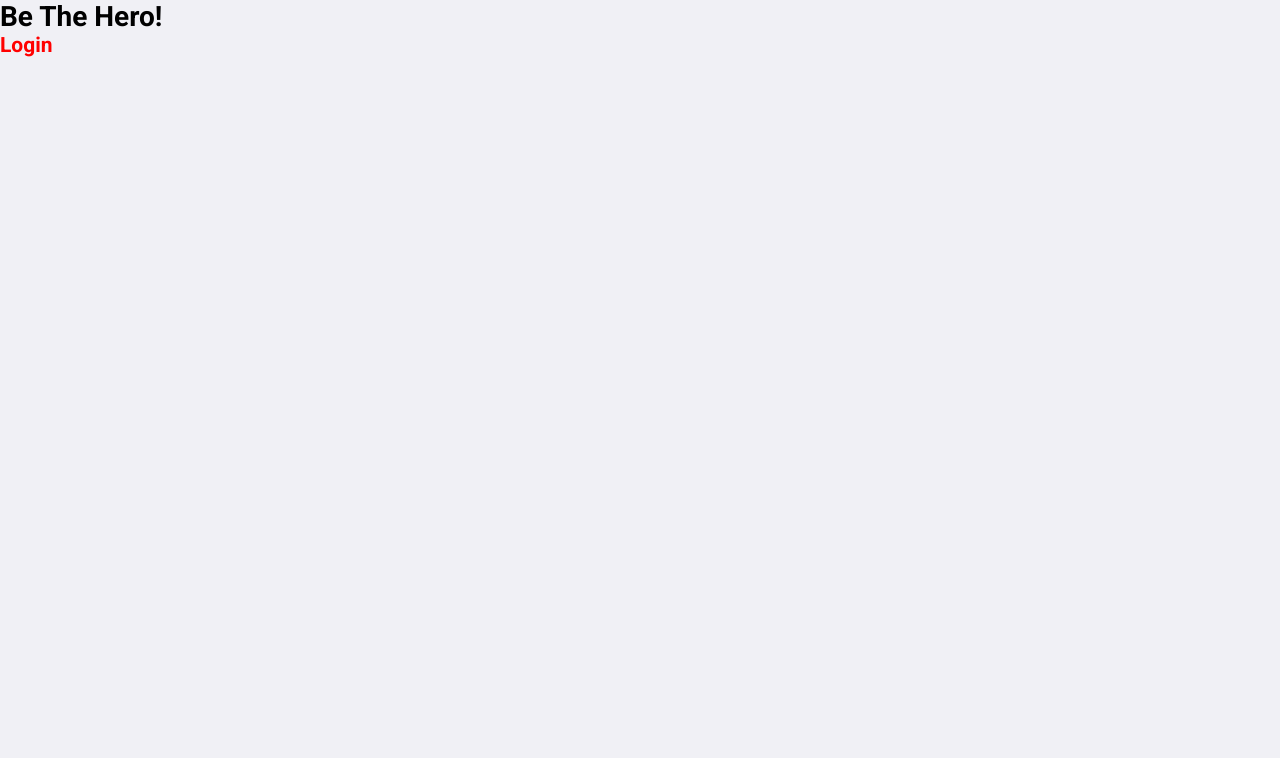
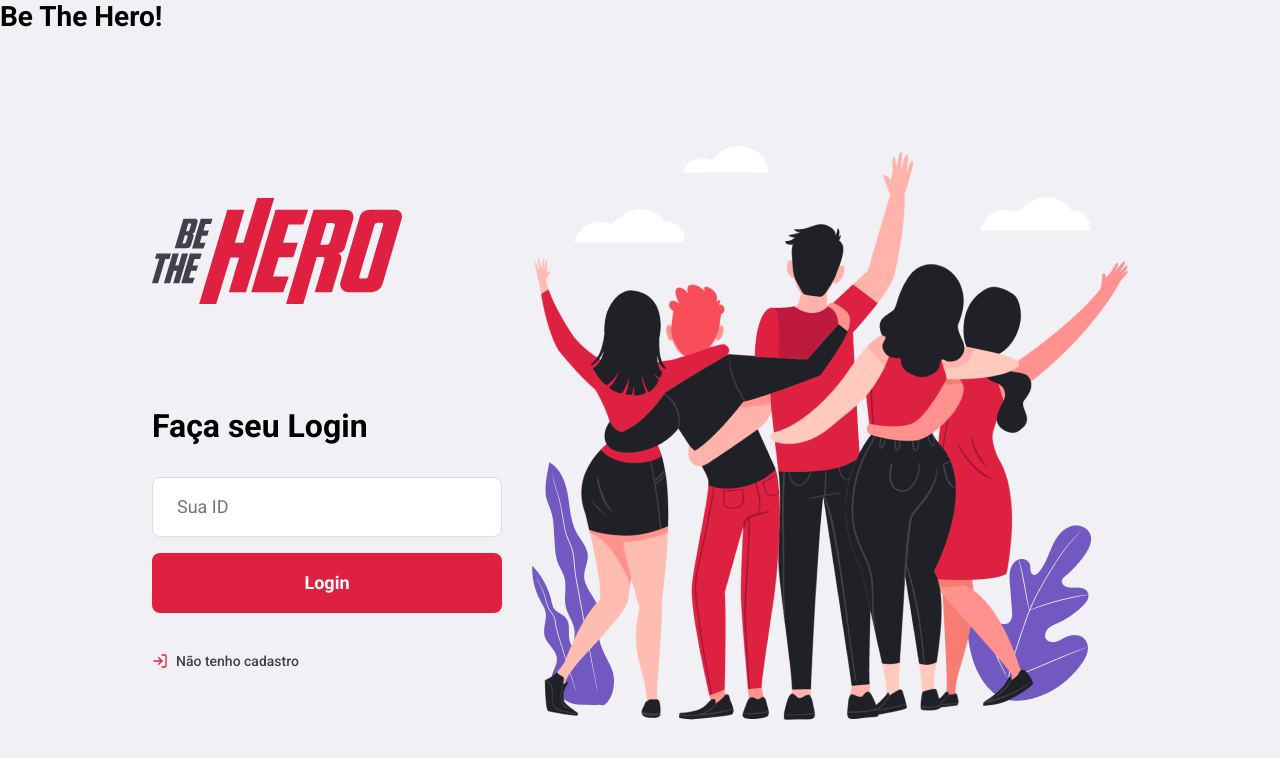
Before and after one commit to claudiolcastro/client-bethehero-react, a React app: page / in a window 1280 px wide. Shown: the top 758 px of the page. Built offline with nearby package versions, Linux system fonts and the light colour scheme.

Commit message:
create Login Page

```diff
--- a/package.json
+++ b/package.json
@@ -49,7 +49,9 @@
     "react-app-polyfill": "^1.0.6",
     "react-dev-utils": "^10.2.1",
     "react-dom": "^16.13.1",
+    "react-icons": "^3.10.0",
     "react-redux": "^7.2.0",
+    "react-router-dom": "^5.1.2",
     "redux": "^4.0.5",
     "redux-thunk": "^2.3.0",
     "resolve": "1.15.0",
--- a/src/App.jsx
+++ b/src/App.jsx
@@ -4,8 +4,7 @@
 import store from './store';
 
 import Header from './components/Header';
-import Login from './pages/Login';
-
+import Router from './routes';
 import './assets/scss/main.scss';
 
 function App() {
@@ -13,7 +12,7 @@
     <Provider store={store}>
       <Header title="Be The Hero!" />
       <main>
-        <Login />
+        <Router />
       </main>
     </Provider>
   );
--- a/src/assets/scss/main.scss
+++ b/src/assets/scss/main.scss
@@ -40,3 +40,43 @@
   padding: 16px 24px;
   line-height: 24px;
 }
+
+.button {
+  width: 100%;
+  height: 60px;
+  background: #e02041;
+  border: 0;
+  border-radius: 8px;
+  color: #FFF;
+  font-weight: 700;
+  margin-top: 16px;
+  display: inline-block;
+  text-align: center;
+  text-decoration: none;
+  font-size: 18px;
+  line-height: 60px;
+  transition: filter 0.2s;
+}
+
+.button:hover {
+  filter: brightness(90%);
+}
+
+.back-link {
+  display: flex;
+  align-items: center;
+  margin-top: 40px;
+  color: #41414d;
+  font-size: 18px;
+  text-decoration: none;
+  font-weight: 500;
+  transition: opacity 0.2s;
+}
+
+.back-link svg {
+  margin-right: 8px;
+}
+
+.back-link:hover {
+  opacity: 0.8;
+}
--- a/src/pages/Login/index.jsx
+++ b/src/pages/Login/index.jsx
@@ -1,11 +1,32 @@
 import React from 'react';
+import { Link } from 'react-router-dom';
 
-import { Wrapper } from './styles';
+import { FiLogIn } from 'react-icons/fi';
+import { Container, FormSection } from './styles';
+
+import logoImg from '../../assets/images/logo.svg';
+import herosImg from '../../assets/images/heroes.png';
 
 export default function Login() {
   return (
-    <Wrapper>
-      <h2>Login</h2>
-    </Wrapper>
+    <Container>
+      <FormSection>
+        <img src={logoImg} alt="Be The Hero" />
+
+        <form action="">
+          <h1>Faça seu Login</h1>
+
+          <input type="text" placeholder="Sua ID" />
+          <button type="submit" className="button">Login</button>
+
+          <Link to="/register">
+            <FiLogIn size={16} color="#e02041" />
+            Não tenho cadastro
+          </Link>
+        </form>
+      </FormSection>
+
+      <img src={herosImg} alt="Heroes" />
+    </Container>
   );
 }
--- a/src/pages/Login/styles.js
+++ b/src/pages/Login/styles.js
@@ -1,10 +1,42 @@
 import styled from 'styled-components';
 
-export const Wrapper = styled.div`
-  color: red;
+export const Container = styled.div`
+  width: 100%;
+  max-width: 1120px;
+  height: 100vh;
+  margin: 0 auto;
+
+  display: flex;
+  align-items: center;
+  justify-content: center;
 `;
 
+export const FormSection = styled.section`
+  width: 100%;
+  max-width: 350px;
+  margin-right: 30px;
 
-export const Title = styled.div`
-  color: red;
+  form {
+    margin-top: 100px;
+
+    h1 {
+      font-size: 32px;
+      margin-bottom: 32px;
+    }
+
+    a {
+      display: flex;
+      align-items: center;
+      margin-top: 40px;
+      color: #41414d;
+      font-size: 14px;
+      text-decoration: none;
+      font-weight: 500;
+      transition: opacity .2s;
+      svg {
+        margin-right: 8px;
+        &:hover { opacity: .2s; }
+      }
+    }
+  }
 `;
--- /dev/null
+++ b/src/pages/Register/index.jsx
@@ -0,0 +1,12 @@
+import React from 'react';
+
+import { Container } from './styles';
+
+
+export default function Register() {
+  return (
+    <Container>
+      <h1>register</h1>
+    </Container>
+  );
+}
--- /dev/null
+++ b/src/pages/Register/styles.js
@@ -0,0 +1,12 @@
+import styled from 'styled-components';
+
+export const Container = styled.div`
+  width: 100%;
+  max-width: 1120px;
+  height: 100vh;
+  margin: 0 auto;
+
+  display: flex;
+  align-items: center;
+  justify-content: center;
+`;
--- /dev/null
+++ b/src/routes/index.jsx
@@ -0,0 +1,16 @@
+import React from 'react';
+import { BrowserRouter, Route, Switch } from 'react-router-dom';
+
+import Login from '../pages/Login';
+import Register from '../pages/Register';
+
+export default function Routes() {
+  return (
+    <BrowserRouter>
+      <Switch>
+        <Route path="/" exact component={Login} />
+        <Route path="/register" component={Register} />
+      </Switch>
+    </BrowserRouter>
+  );
+}
```
Also changed, not shown: 1 other file (tests, documents, lock files or other folders).
